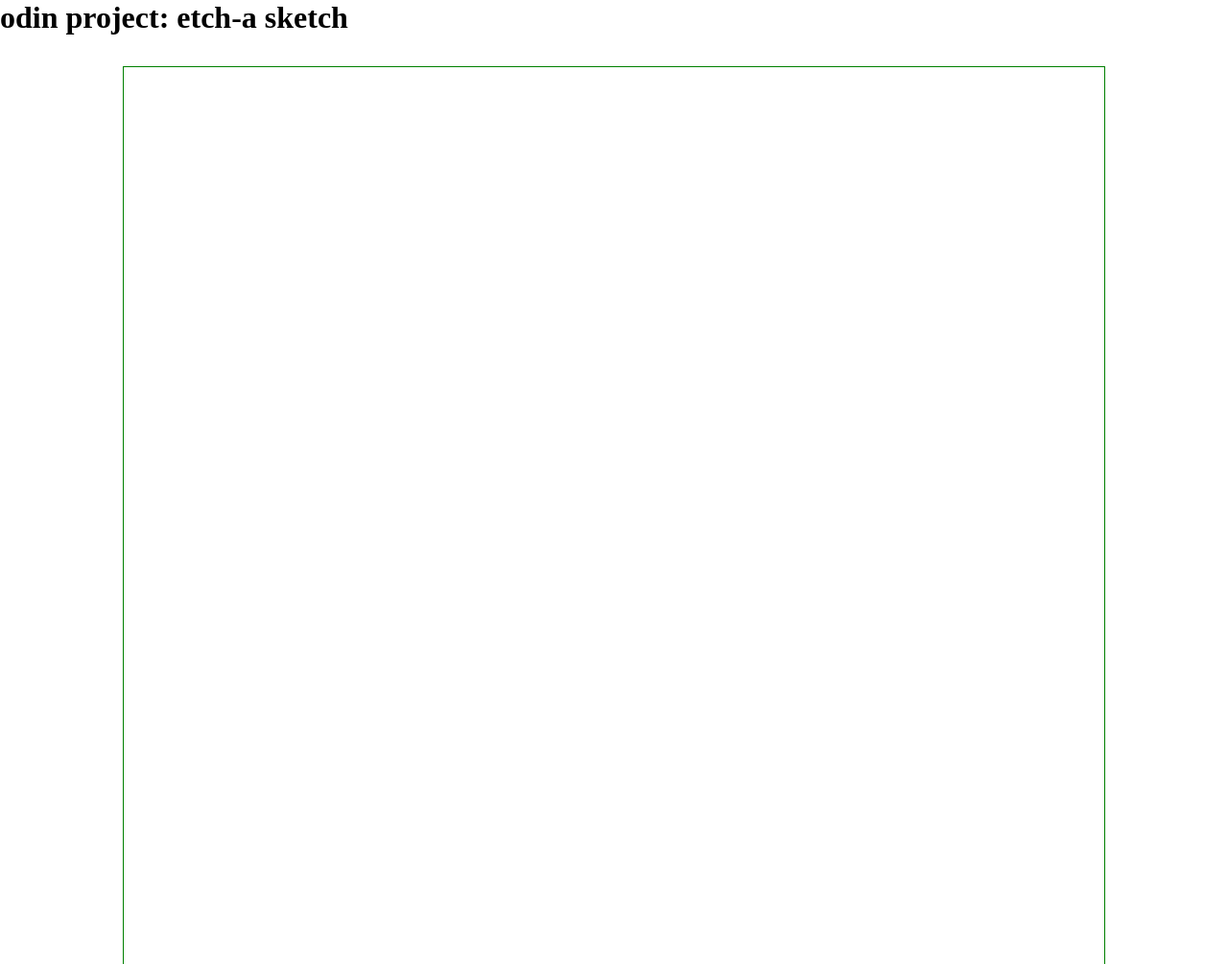
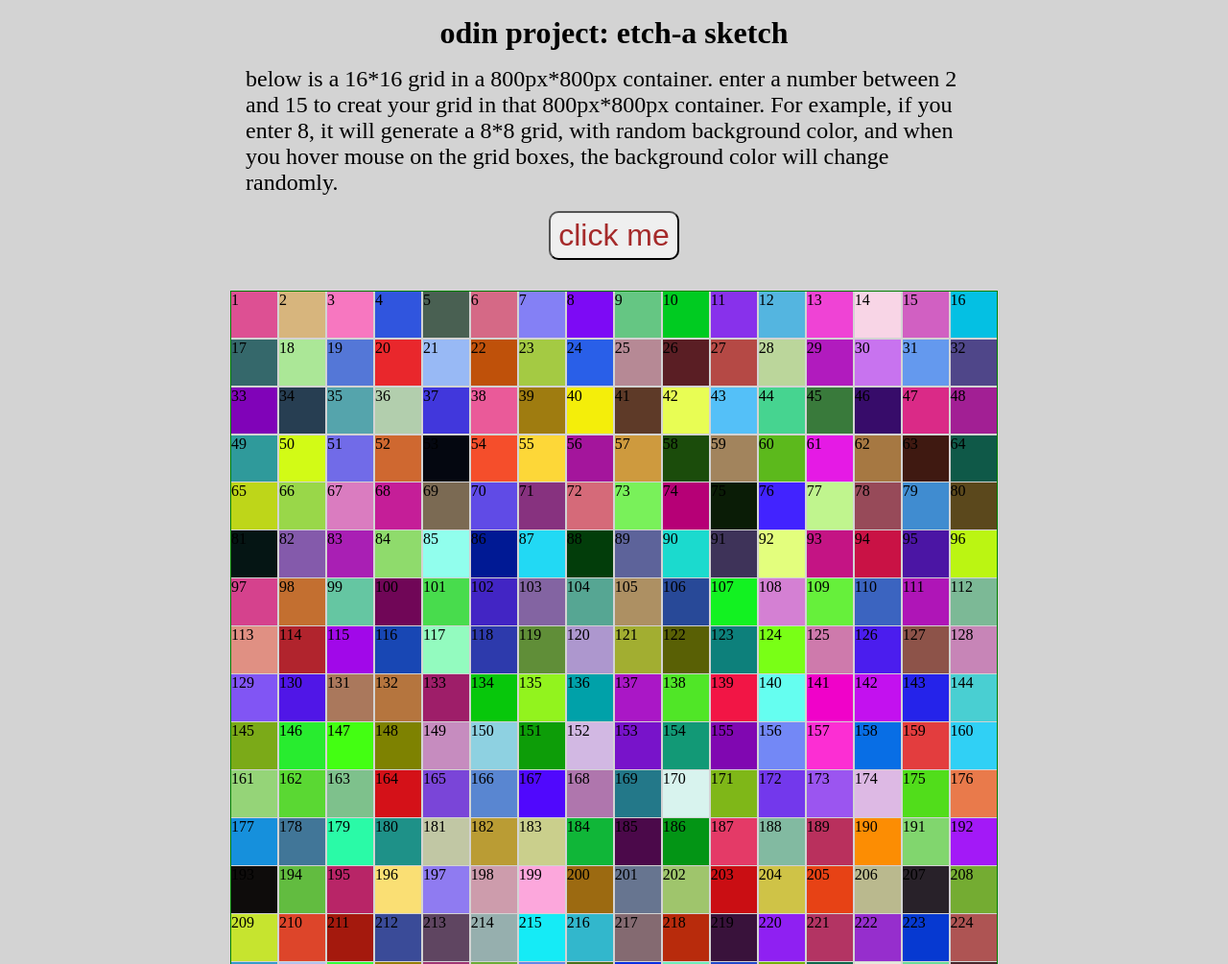
Before and after one commit to qiming-luo/Etch-A-Sketch-odin, a plain HTML site: page index.html in a window 1280 px wide. Shown: the top 1005 px of the page at 96% size. Drawn offline with Linux system fonts and the light colour scheme.

Commit message:
confirm final plan, add som js code, add html structure

```diff
--- a/index.html
+++ b/index.html
@@ -5,13 +5,18 @@
     <meta http-equiv="X-UA-Compatible" content="IE=edge">
     <meta name="viewport" content="width=device-width, initial-scale=1.0">
     <link rel="stylesheet" href="./style.css">
-    <script src="./main.js" defer></script>
+    <script src="./main.js" type="module" defer></script>
     <title>Document</title>
 </head>
 <body>
     <main id="main">
         <h1 id="main-heading">odin project: etch-a sketch</h1>
-
+        <p id="description">below is a 16*16 grid in a 800px*800px container.
+            enter a number between 2 and 15 to creat your grid in that 800px*800px container.
+            For example, if you enter 8, it will generate a 8*8 grid, with random background color, and when
+            you hover mouse on the grid boxes, the background color will change randomly.
+        </p>
+        <button id="btn" type="button">click me</button>
     </main>
 </body>
 </html>
--- a/main.js
+++ b/main.js
@@ -1,18 +1,34 @@
+// randomly change background color function
+const backgroundColorChange = (domElement) => {
+    let r =Math.floor(Math.random()*256); // random 0-255
+    let g = Math.floor(Math.random()*256);
+    let b = Math.floor(Math.random()*256);
+    domElement.style.backgroundColor = `rgb(${r},${g},${b})`;
+}
+
 
 //let userInput = prompt('please enter a number between 1 and 64');
 
 let main = document.getElementById('main');
 
-// creat grid container and append it to main
+// create grid container and append it to main
 let gridContainer = document.createElement('div');
 
-gridContainer.style.width = '80%';
-gridContainer.style.height = '960px';
+gridContainer.style.width = '800px';
+gridContainer.style.aspectRatio = '1/1';
 gridContainer.style.border = '1px solid green';
 gridContainer.style.margin = '2rem auto';  // make it center horizonly
 gridContainer.style.display = 'grid';
 gridContainer.style.gridTemplateColumns = 'repeat(16, 1fr)';
 gridContainer.style.gridTemplateRows = 'repeat(16,1fr)';
-gridContainer.style.gap = '0.3rem';
+gridContainer.style.gap = '0.1rem';
+for(let i = 1; i<= 16*16; i++){
+    let gridBoxes = document.createElement('div');
+    backgroundColorChange(gridBoxes);
+    // hover, change background color
+    gridBoxes.addEventListener('mouseover',function(){backgroundColorChange(gridBoxes)}); //When passing parameter values, use an "anonymous function" that calls the specified function with the parameters
+    gridBoxes.innerHTML = `${i}`;
+    gridContainer.appendChild(gridBoxes);
+}
 
 main.appendChild(gridContainer);
--- a/style.css
+++ b/style.css
@@ -3,3 +3,28 @@
     margin: 0;
     padding: 0;
 }
+
+body {
+    background-color:lightgrey;
+}
+
+#main-heading {
+    text-align: center;
+    padding: 1rem;
+    font-size: 2rem;
+}
+
+#description {
+    width: 60%;
+    margin: 0 auto;
+    font-size: 1.5rem;
+}
+
+#btn {
+    display: block;
+    font-size: 2rem;
+    margin: 1rem auto;
+    padding:0.3rem 0.5rem;
+    border-radius: 10px;
+    color: brown;
+}
```
Also changed, not shown: module/rgbarandom.js (added, +7 -0 lines), module/final -plan.txt (added).
